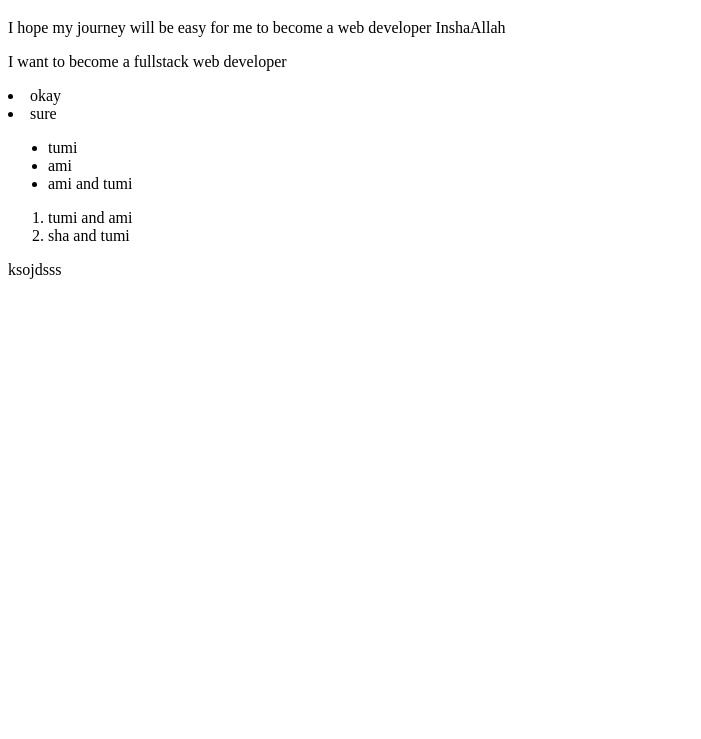
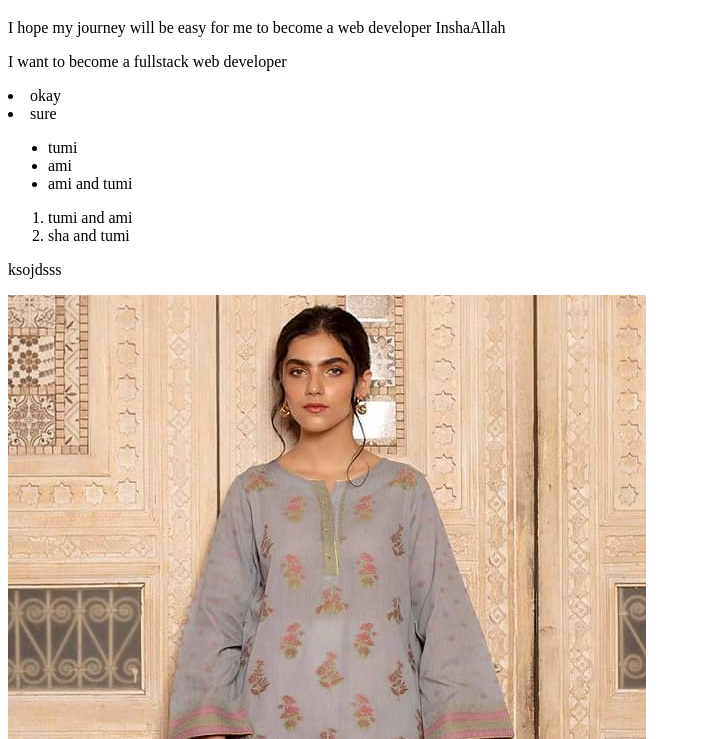
Before and after one commit to AfrinBintaAmzad/My-First-repo, a plain HTML site: page index.html in a window 1280 px wide. Shown: the part 61-800 px from the top of the page, without its empty margins (0-701 px from the left). Drawn offline with Linux system fonts and the light colour scheme.

Commit message:
added picture

```diff
--- a/index.html
+++ b/index.html
@@ -22,5 +22,6 @@
         <li>sha and tumi</li>
     </ol>
     <p>ksojdsss</p>
+    <img src="img.jpg" alt="">
 </body>
 </html>
```
Also changed, not shown: img.jpg (added).
